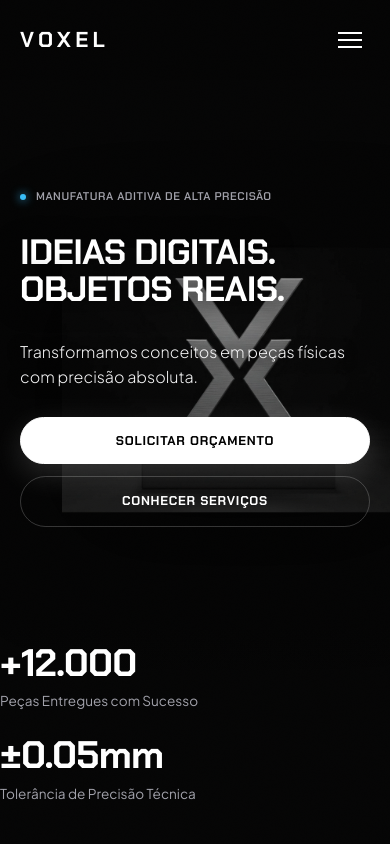
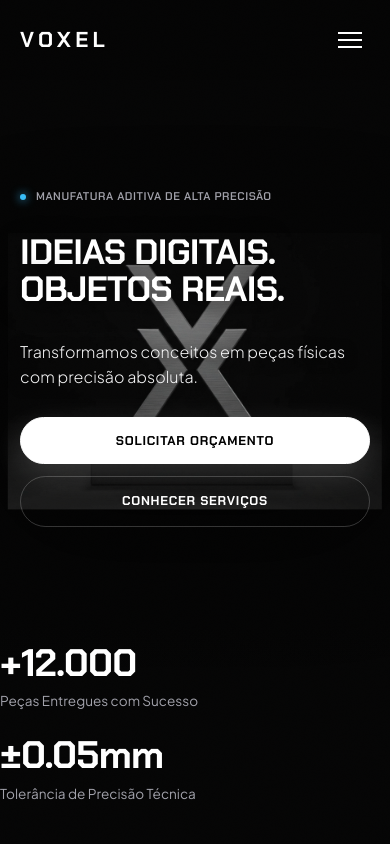
Before and after one commit to ninobonaa/voxel-digital-fabrication, a website: page index.html in a window 390 px wide. Shown: the top 844 px of the page. Drawn offline with Linux system fonts and the light colour scheme.

Commit message:
Enlarge and center static mobile hero background image (width 96%, left 50%, translate -50% -50%, object-fit contain) while preserving desktop hero completely intact

```diff
--- a/index.html
+++ b/index.html
@@ -12,7 +12,7 @@
   <link rel="preconnect" href="https://fonts.gstatic.com" crossorigin>
   <link href="https://fonts.googleapis.com/css2?family=Chakra+Petch:wght@500;600;700&family=Plus+Jakarta+Sans:wght@300;400;500;600;700&display=swap" rel="stylesheet">
 
-  <link rel="stylesheet" href="styles.css?v=2.0.0">
+  <link rel="stylesheet" href="styles.css?v=2.0.1">
 </head>
 <body>
 
--- a/styles.css
+++ b/styles.css
@@ -1158,15 +1158,16 @@ h1, h2, h3, h4, h5, h6 {
     display: none !important;
   }
 
-  /* 2. Official Metallic V/X Monogram Static Backdrop Image (65% Opacity Depth Backdrop) */
+  /* 2. Official Metallic V/X Monogram Static Backdrop Image (Grand Centered Mobile Backdrop) */
   .hero-mobile-bg-sculpture {
     display: block !important;
     position: absolute;
-    top: 45%;
-    right: -8%;
-    width: 92%;
-    max-width: 440px;
-    transform: translateY(-50%);
+    top: 44%;
+    left: 50%;
+    transform: translate(-50%, -50%);
+    width: 96%;
+    max-width: 540px;
+    height: auto;
     opacity: 0.65;
     pointer-events: none;
     z-index: 0;
@@ -1176,8 +1177,10 @@ h1, h2, h3, h4, h5, h6 {
   .mobile-bg-img {
     width: 100%;
     height: auto;
+    max-height: 520px;
     display: block;
     object-fit: contain;
+    margin: 0 auto;
   }
 
   /* 3. Hero Text Block & Metrics: 100% Opacity Immediately on Load */
```
